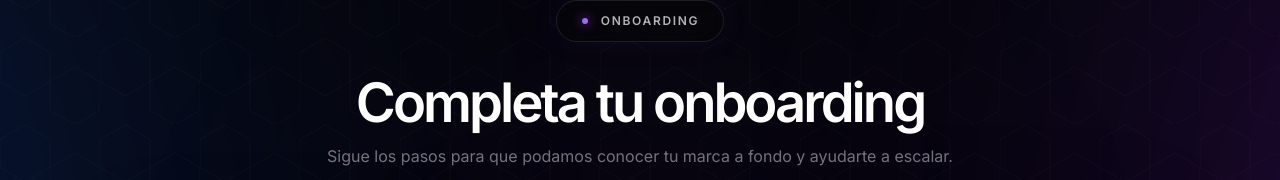
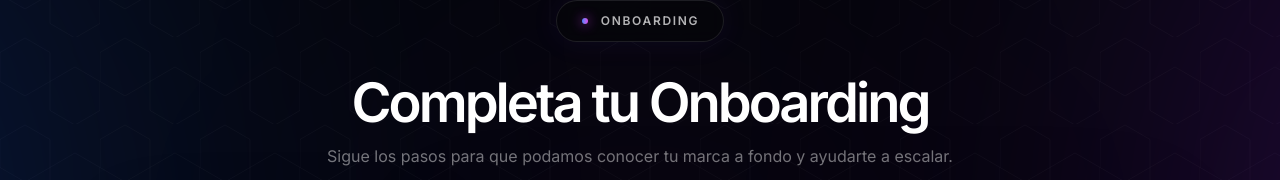
Before and after one commit to MaikelScalate/scalatelab, a Next.js app: page /onboarding in a window 1280 px wide. Shown: the part 136-316 px from the top of the page. Built offline with nearby package versions, Linux system fonts and the light colour scheme.

Commit message:
Mejorar diseño

```diff
--- a/app/onboarding/page.tsx
+++ b/app/onboarding/page.tsx
@@ -108,7 +108,7 @@ export default function Onboarding() {
           </div>
 
           <h1 className="mt-7 text-[2rem] font-semibold leading-[1.03] tracking-[-0.055em] sm:mt-8 sm:text-[3rem] lg:text-[3.4rem]">
-            Completa tu onboarding
+            Completa tu Onboarding
           </h1>
           <p className="mx-auto mt-2 text-sm leading-6 text-white/45 sm:mt-3 sm:text-base sm:leading-7 lg:whitespace-nowrap">
             Sigue los pasos para que podamos conocer tu marca a fondo y ayudarte a escalar.
```
